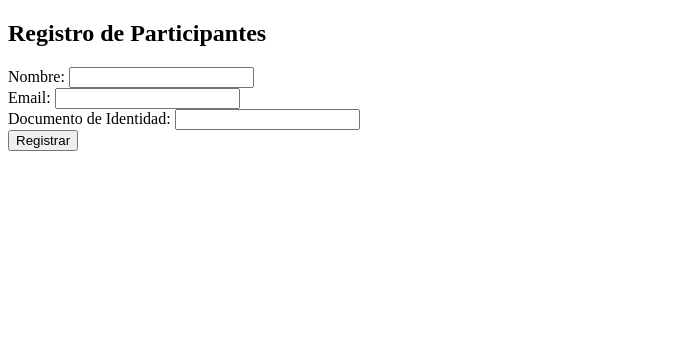
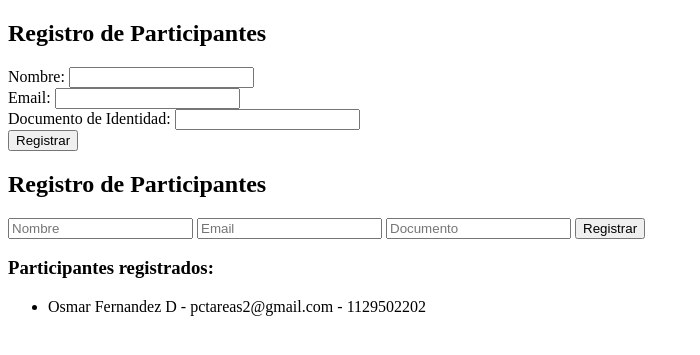
Before and after one commit to PC-2318/Certificados-EIEM, a Flask app: template templates/registro.html in a window 1280 px wide. Shown: the top 355 px of the page, without its empty margins (0-700 px from the left). Run offline with Flask 3, Linux system fonts and the light colour scheme; the template is opened without the code that fills it: values that come from a table or form of the project are taken from there, others are empty.

Commit message:
Carga de participantes desde Excel y corrección de errores

```diff
--- a/templates/registro.html
+++ b/templates/registro.html
@@ -20,3 +20,45 @@
     </form>
 </body>
 </html>
+
+<!DOCTYPE html>
+<html lang="es">
+<head>
+    <meta charset="UTF-8">
+    <meta name="viewport" content="width=device-width, initial-scale=1.0">
+    <title>Registro</title>
+</head>
+<body>
+    <h2>Registro de Participantes</h2>
+    <form method="POST">
+        <!-- Campos de formulario -->
+        <input type="text" name="nombre" placeholder="Nombre" required>
+        <input type="email" name="email" placeholder="Email" required>
+        <input type="text" name="documento" placeholder="Documento" required>
+        <button type="submit">Registrar</button>
+    </form>
+
+    <!-- Mostrar todos los participantes -->
+    {% if participantes %}
+        <h3>Participantes registrados:</h3>
+        <ul>
+            {% for participante in participantes %}
+                <li>{{ participante.nombre }} - {{ participante.email }} - {{ participante.documento }}</li>
+            {% endfor %}
+        </ul>
+    {% else %}
+        <p>No hay participantes registrados aún.</p>
+    {% endif %}
+
+    <!-- Mostrar mensajes de éxito o error -->
+    {% with messages = get_flashed_messages(with_categories=true) %}
+        {% if messages %}
+            <ul>
+                {% for category, message in messages %}
+                    <li class="{{ category }}">{{ message }}</li>
+                {% endfor %}
+            </ul>
+        {% endif %}
+    {% endwith %}
+</body>
+</html>
```
Also changed, not shown: 2 other files.
